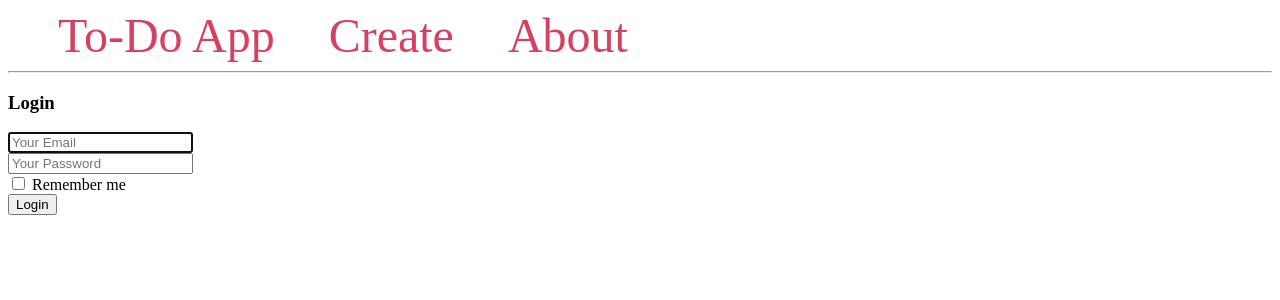
After one commit to ThunUtuy/todo-app, a Flask app: page /login in a window 1280 px wide. The commit adds this page. Shown: the top 300 px of the page. Run offline with Flask 3, Linux system fonts and the light colour scheme.

Commit message:
change project structure to account for flask-login

```diff
--- /dev/null
+++ b/backend/app/__init__.py
@@ -0,0 +1,26 @@
+from flask import Flask
+from flask_sqlalchemy import SQLAlchemy
+import os
+from dotenv import load_dotenv
+load_dotenv()
+
+# init SQLAlchemy so we can use it later in our models
+db = SQLAlchemy()
+
+def create_app():
+    app = Flask(__name__)
+
+    app.config['SECRET_KEY'] = os.environ.get("SECRET_KEY", "dev")
+    app.config['SQLALCHEMY_DATABASE_URI'] = (f"postgresql://{os.environ.get('DB_USERNAME')}:{os.environ.get('DB_PASSWORD')}" "@localhost/todo_db")
+
+    db.init_app(app)
+
+    # blueprint for auth routes in our app
+    from .auth import auth as auth_blueprint
+    app.register_blueprint(auth_blueprint)
+
+    # blueprint for non-auth parts of app
+    from .main import main as main_blueprint
+    app.register_blueprint(main_blueprint)
+
+    return app
--- /dev/null
+++ b/backend/app/auth.py
@@ -0,0 +1,16 @@
+from flask import Blueprint, render_template
+from . import db
+
+auth = Blueprint('auth', __name__)
+
+@auth.route('/login')
+def login():
+    return render_template("login.html")
+
+@auth.route('/signup')
+def signup():
+    return render_template("signup.html")
+
+@auth.route('/logout')
+def logout():
+    return 'Logout'
--- a/backend/init_db.py
+++ b/backend/app/init_db.py
@@ -17,6 +17,7 @@ cur.execute('DROP TABLE IF EXISTS users;')
 cur.execute('CREATE TABLE users (user_id serial PRIMARY KEY,'
                                  'first_name varchar (50) NOT NULL,'
                                  'last_name varchar (50) NOT NULL,'
+                                 'password varchar (128) NOT NULL,'
                                  'date_added date DEFAULT CURRENT_TIMESTAMP);'
                                  )
 
--- a/backend/templates/base.html
+++ b/backend/app/templates/base.html
@@ -26,8 +26,8 @@
 </head>
 <body>
     <nav>
-        <a href="{{ url_for('index') }}">To-Do App</a>
-        <a href="{{ url_for('create') }}">Create</a>
+        <a href="{{ url_for('main.index') }}">To-Do App</a>
+        <a href="{{ url_for('main.create') }}">Create</a>
         <a href="#">About</a>
     </nav>
     <hr>
--- /dev/null
+++ b/backend/app/templates/login.html
@@ -0,0 +1,29 @@
+{% extends "base.html" %}
+
+{% block content %}
+<div class="column is-4 is-offset-4">
+    <h3 class="title">Login</h3>
+    <div class="box">
+        <form method="POST" action="/login">
+            <div class="field">
+                <div class="control">
+                    <input class="input is-large" type="email" name="email" placeholder="Your Email" autofocus="">
+                </div>
+            </div>
+
+            <div class="field">
+                <div class="control">
+                    <input class="input is-large" type="password" name="password" placeholder="Your Password">
+                </div>
+            </div>
+            <div class="field">
+                <label class="checkbox">
+                    <input type="checkbox" name="remember">
+                    Remember me
+                </label>
+            </div>
+            <button class="button is-block is-info is-large is-fullwidth">Login</button>
+        </form>
+    </div>
+</div>
+{% endblock %}
--- a/requirements.txt
+++ b/requirements.txt
@@ -1,3 +1,5 @@
 flask
 python-dotenv
 psycopg2-binary
+flask-sqlalchemy
+flask-login
```
Also changed, not shown: backend/app/main.py (renamed from backend/app.py, +8 -8 lines), backend/app/models.py (added, +15 -0 lines), backend/app/templates/signup.html (added, +30 -0 lines), backend/app/templates/create.html (renamed from backend/templates/create.html), backend/app/templates/index.html (renamed from backend/templates/index.html).
